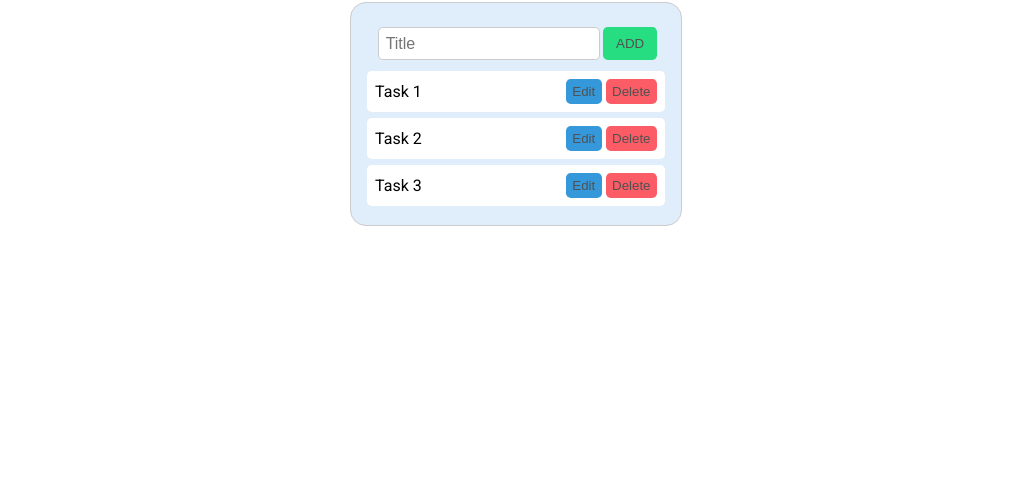
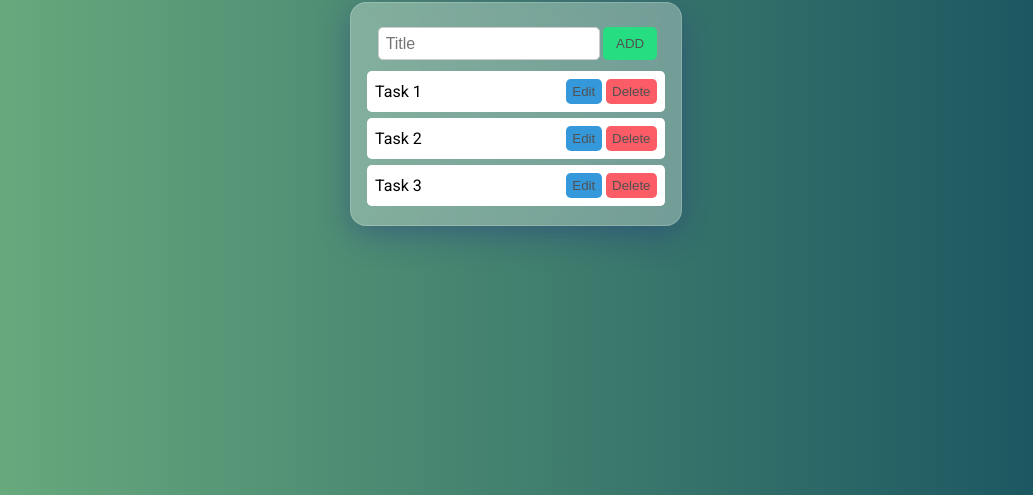
Before and after one commit to codophil/FrontEnd-Mentorship-challenge-00, a plain HTML site: page index.html in a window 1280 px wide. Shown: the part 305-800 px from the top of the page, without its empty margins (124-1157 px from the left). Drawn offline with Linux system fonts and the light colour scheme; a web font is replaced by a local one.

Commit message:
Added glasmorphism and bg gradient

```diff
--- a/styles/main.css
+++ b/styles/main.css
@@ -19,6 +19,9 @@ main {
   justify-content: center;
   align-items: center;
   min-height: 100vh;
+  background: #134e5e;
+  background: -webkit-linear-gradient(to right, #71b280, #134e5e);
+  background: linear-gradient(to right, #71b280, #134e5e);
 }
 
 /* section: task-manager */
@@ -26,11 +29,14 @@ main {
 #task-manager {
   display: flex;
   flex-direction: column;
-  background-color: var(--taskManagerColor);
-  border: 1px solid var(--lightGray);
   border-radius: 1rem;
   padding: 1rem;
   margin: 1rem 0;
+  background: rgba(255, 255, 255, 0.3);
+  box-shadow: 0 8px 32px 0 rgba(31, 38, 135, 0.37);
+  backdrop-filter: blur(5.5px);
+  -webkit-backdrop-filter: blur(5.5px);
+  border: 1px solid rgba(255, 255, 255, 0.18);
 }
 
 .form-group {
@@ -43,7 +49,7 @@ main {
   border: 1px solid var(--lightGray);
   border-radius: 0.3rem;
   padding: 0.4rem;
-  margin:0 0.2rem;
+  margin: 0 0.2rem;
   font-size: 1rem;
   outline: none;
   transition: 0.2s;
@@ -68,7 +74,6 @@ main {
 }
 
 .task-list {
-
 }
 
 .task-list ul {
@@ -87,11 +92,9 @@ main {
 
 .list-item-title {
   font-size: 1rem;
-
 }
 
 .list-item-buttons {
-
 }
 
 .list-item-buttons button {
```
